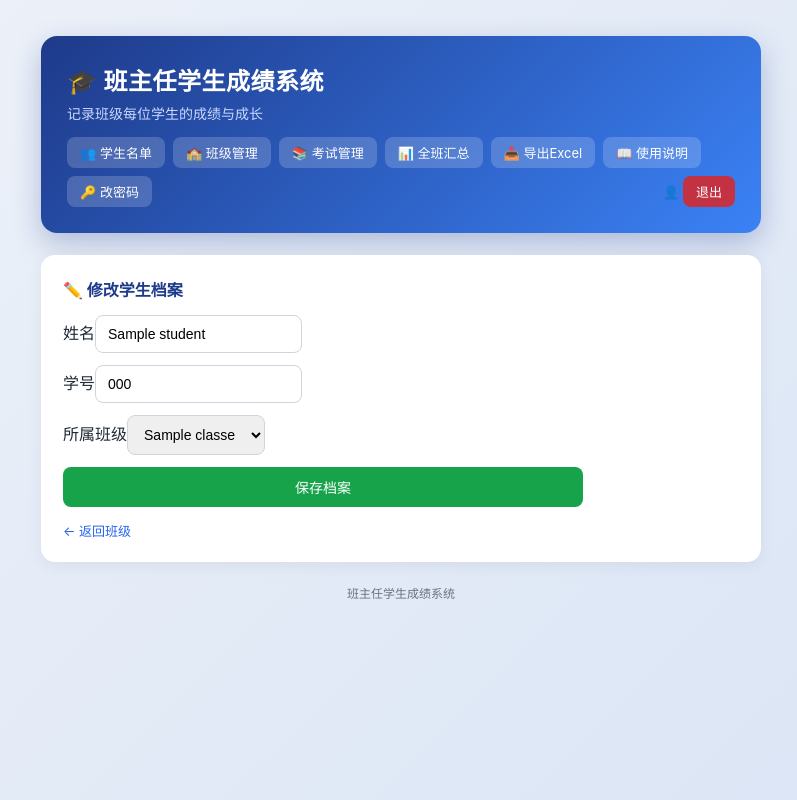
After one commit to YF-101/class-manager, a Flask app: template templates/edit_student.html in a window 1280 px wide. The commit adds this page. Shown: the whole page, without its empty margins (239-1036 px from the left). Run offline with Flask 3, Linux system fonts and the light colour scheme; the template is opened without the code that fills it: most values are stand-ins (such as "Sample title", 1, 10 or a date in 2020).

Commit message:
增加学生档案编辑功能

```diff
--- a/app.py
+++ b/app.py
@@ -560,6 +560,33 @@ def add_student():
     return redirect(url_for('index', class_id=request.form.get('class_id') or ''))
 
 
+@app.route('/edit_student/<int:sid>', methods=['GET', 'POST'])
+@login_required
+def edit_student(sid):
+    error = None
+    with database(write=request.method == 'POST') as conn:
+        student = require_student(conn, sid)
+        classes = own_classes(conn)
+        if request.method == 'POST':
+            name = request.form.get('name', '').strip()
+            code = request.form.get('student_code', '').strip()
+            target = requested_class(conn, request.form.get('class_id'))
+            if not 1 <= len(name) <= 100:
+                error = '学生姓名长度需为1至100位'
+            elif len(code) > 50:
+                error = '学号长度不能超过50位'
+            elif conn.execute('SELECT 1 FROM students WHERE id!=? AND name=? AND class_id=?', (sid, name, target['id'])).fetchone():
+                error = '该班级已有同名学生'
+            elif code and conn.execute('SELECT 1 FROM students WHERE id!=? AND student_code=? AND class_id=?', (sid, code, target['id'])).fetchone():
+                error = f'该班级已有学号：{code}'
+            else:
+                conn.execute('UPDATE students SET name=?,student_code=?,teacher_id=?,class_id=? WHERE id=?', (name, code or None, target['teacher_id'], target['id'], sid))
+                flash('学生档案已更新。')
+                return redirect(url_for('index', class_id=target['id']))
+        classes = own_classes(conn)
+    return render_template('edit_student.html', student=student, classes=classes, error=error)
+
+
 @app.route('/classes')
 @login_required
 def class_list():
--- /dev/null
+++ b/templates/edit_student.html
@@ -0,0 +1,15 @@
+{% extends "base.html" %}
+{% block content %}
+<div class="card">
+  <h2>✏️ 修改学生档案</h2>
+  {% if error %}<p style="background:#fee2e2;color:#b91c1c;padding:12px;border-radius:8px;margin-bottom:14px;">⚠️ {{ error }}</p>{% endif %}
+  <form action="/edit_student/{{ student.id }}" method="post" style="display:grid;gap:12px;max-width:520px;">
+    <input type="hidden" name="csrf_token" value="{{ csrf_token() }}">
+    <label>姓名<input name="name" value="{{ student.name }}" required></label>
+    <label>学号<input name="student_code" value="{{ student.student_code or '' }}" placeholder="可选"></label>
+    <label>所属班级<select name="class_id" required>{% for c in classes %}<option value="{{ c.id }}" {% if c.id == student.class_id %}selected{% endif %}>{{ c.name }}</option>{% endfor %}</select></label>
+    <button class="btn btn-green">保存档案</button>
+  </form>
+  <p style="margin-top:14px;font-size:13px;"><a href="/?class_id={{ student.class_id }}">← 返回班级</a></p>
+</div>
+{% endblock %}
--- a/templates/index.html
+++ b/templates/index.html
@@ -30,6 +30,7 @@
       <span class="links">
         <a href="/score/{{ s.id }}">✏️ 录成绩</a>
         <a href="/student/{{ s.id }}">📊 看成绩</a>
+        <a href="/edit_student/{{ s.id }}">✏️ 档案</a>
         <form action="/delete/{{ s.id }}" method="post" style="display:inline;"
               onsubmit="return confirm('确定执行此操作吗？');">
     <input type="hidden" name="csrf_token" value="{{ csrf_token() }}">
```
Also changed, not shown: tests/test_regressions.py (+7 -0 lines).
